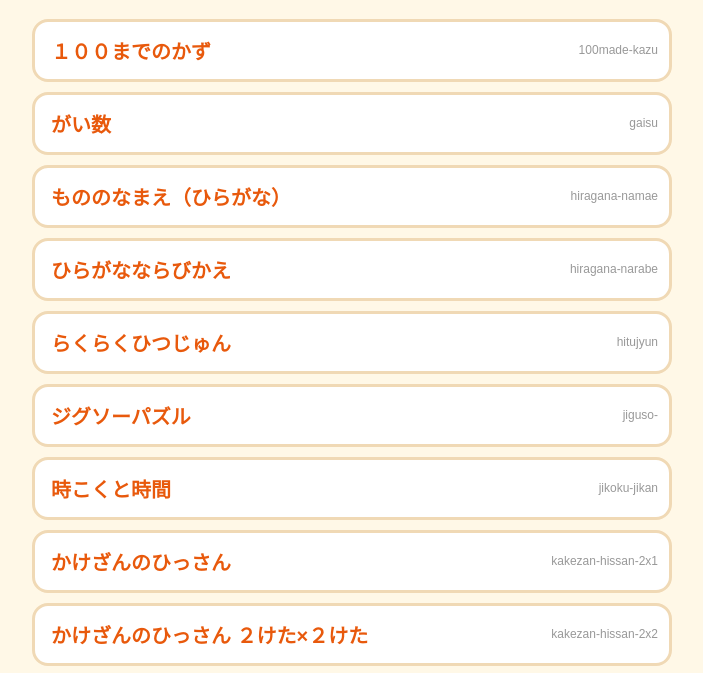
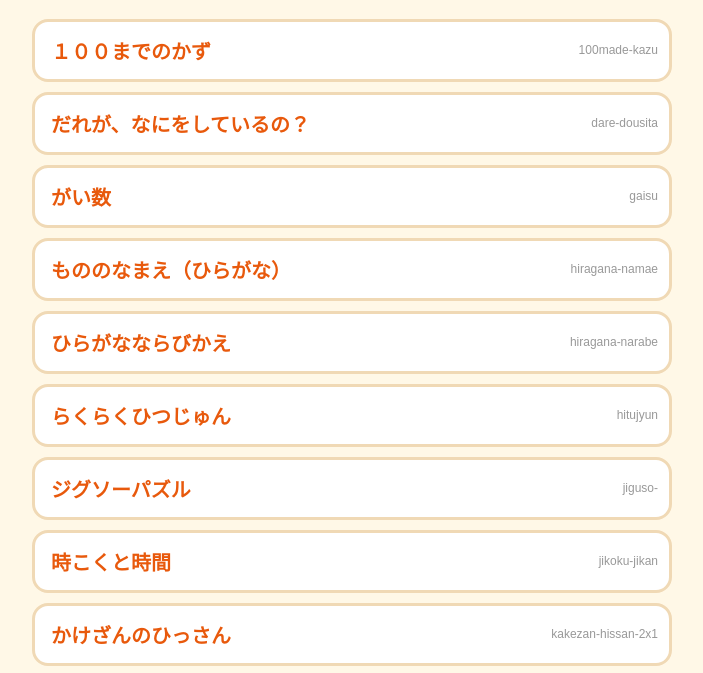
Before and after one commit to nakayoshi-rinrin/app, a plain HTML site: page index.html in a window 1280 px wide. Shown: the part 86-759 px from the top of the page, without its empty margins (288-991 px from the left). Drawn offline with Linux system fonts and the light colour scheme.

Commit message:
Add dare-dousita to index list
Co-Authored-By: Claude Sonnet 5.5 <noreply@anthropic.com>
Claude-Session: https://claude.ai/code/session_012orZHEc8vWesUBDbVPonB4

```diff
--- a/index.html
+++ b/index.html
@@ -8,6 +8,7 @@ li{position:relative}small{position:absolute;right:14px;top:50%;transform:transl
 footer{text-align:center;margin:24px;color:#7a6a5a}</style></head>
 <body><h1>アプリ一覧</h1><ul>
 <li><a href="100made-kazu/">１００までのかず</a><small>100made-kazu</small></li>
+<li><a href="dare-dousita/">だれが、なにをしているの？</a><small>dare-dousita</small></li>
 <li><a href="gaisu/">がい数</a><small>gaisu</small></li>
 <li><a href="hiragana-namae/">もののなまえ（ひらがな）</a><small>hiragana-namae</small></li>
 <li><a href="hiragana-narabe/">ひらがなならびかえ</a><small>hiragana-narabe</small></li>
```
